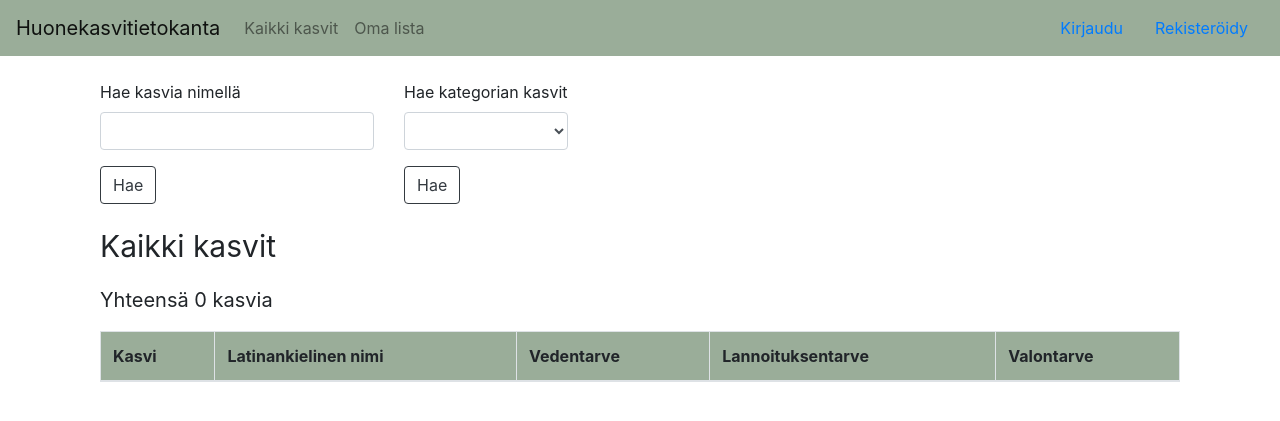
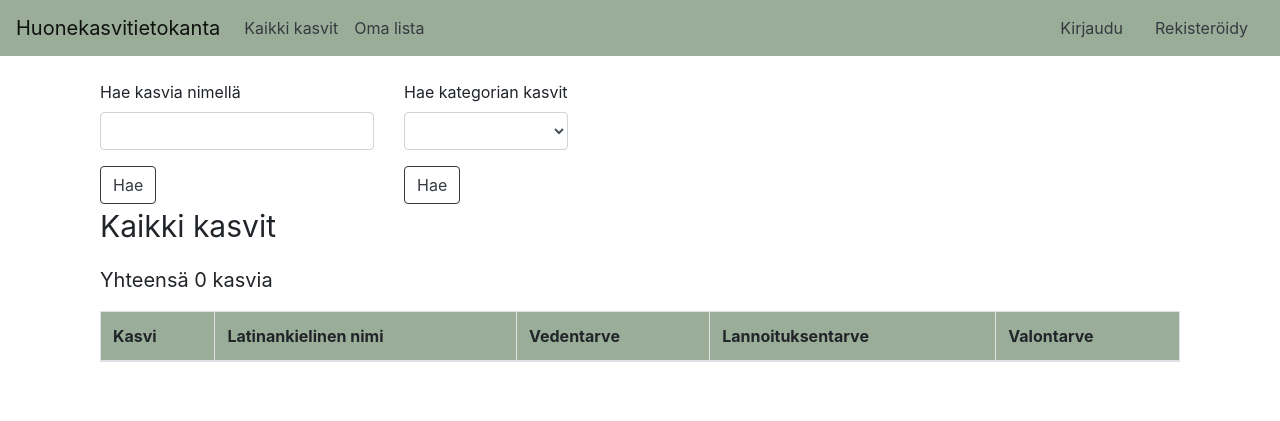
Before and after one commit to sumuh/Huonekasvitietokanta, a Flask app: page /show/all in a window 1280 px wide. Shown: the top 421 px of the page. Run offline with Flask 2, Linux system fonts and the light colour scheme; data that the repository does not hold is empty; some libraries are stand-ins or nearby versions.

Commit message:
added css file, styled datepicker

```diff
--- a/application/plants/forms.py
+++ b/application/plants/forms.py
@@ -1,6 +1,6 @@
 from flask_wtf import FlaskForm
-from wtforms import StringField, SelectField, SelectMultipleField, validators, RadioField, DateField
-from wtforms.ext.sqlalchemy.fields import QuerySelectField, QuerySelectMultipleField
+from wtforms import StringField, SelectField, DateField, validators
+from wtforms.ext.sqlalchemy.fields import QuerySelectField
 
 from application.auth.models import User
 from .models import Plant, PlantUser, Category, PlantCategory
@@ -51,6 +51,6 @@ class UpdateLastWateredForm(FlaskForm):
 
 class UpdateLastFertilizedForm(FlaskForm):
 
-    newdate = DateField("Date")
+    newdate = DateField("Date", format = "%Y-%m-%d")
     class Meta:
         csrf = False
--- a/application/plants/views.py
+++ b/application/plants/views.py
@@ -84,6 +84,7 @@ def plants_new():
 def plants_update_form(plant_id):
 
     p = Plant.query.get(plant_id)
+
     return render_template("plants/update.html", plant_id = plant_id, form = PlantForm(obj = p))
 
 @app.route("/update/plant/<plant_id>/", methods = ["POST"])
--- /dev/null
+++ b/application/static/styles/style.css
@@ -0,0 +1,21 @@
+th {
+  background-color: #9aad99;
+}
+.custom-title-large {
+  font-size: 30px;
+}
+.custom-title-medium {
+  font-size: 20px;
+}
+.custom-title-small {
+  font-size: 16px;
+}
+.padded-top-large {
+  margin-top: 20px;
+}
+.padded-top-medium {
+  margin-top: 10px;
+}
+.padded-top-small {
+  margin-top: 5px;
+}
--- a/application/templates/layout.html
+++ b/application/templates/layout.html
@@ -1,6 +1,7 @@
 <!DOCTYPE html>
 <html>
   <head>
+
     <meta charset="utf-8">
     <meta name="viewport" content="width=device-width, initial-scale=1, shrink-to-fit=no">
     <title>Huonekasvitietokanta</title>
@@ -10,41 +11,43 @@
 
     <link rel="stylesheet" href="https://cdnjs.cloudflare.com/ajax/libs/bootstrap-datepicker/1.9.0/css/bootstrap-datepicker.min.css" integrity="sha256-siyOpF/pBWUPgIcQi17TLBkjvNgNQArcmwJB8YvkAgg=" crossorigin="anonymous" />
 
+    <link rel="stylesheet" type="text/css" href="{{ url_for('static', filename='styles/style.css') }}">
+
   </head>
 
   <body>
 
     <nav class="navbar navbar-expand-md navbar-light mb-4" style="background-color: #9aad99;">
-	     <a class="navbar-brand" href="{{ url_for('plants_show_all') }} ">Huonekasvitietokanta</a>
+	     <a class="navbar-brand main" href="{{ url_for('plants_show_all') }} ">Huonekasvitietokanta</a>
 	     <button class="navbar-toggler" type="button" data-toggle="collapse" data-target="#navbarCollapse" aria-controls="navbarCollapse" aria-expanded="false" aria-label="Toggle navigation">
           <span class="navbar-toggler-icon"></span>
 	      </button>
 	      <div class="collapse navbar-collapse" id="navbarCollapse">
           <ul class="navbar-nav mr-auto">
             <li class="nav-item">
-              <a class="nav-link" href="{{ url_for('plants_show_all') }} ">Kaikki kasvit</a>
+              <a class="nav-link text-dark" href="{{ url_for('plants_show_all') }} ">Kaikki kasvit</a>
             </li>
             {% if current_user.role == "ADMIN" %}
             <li class="nav-item">
-              <a class="nav-link" href="{{ url_for('plants_new_form') }} ">Lisää kasvi</a>
+              <a class="nav-link text-dark" href="{{ url_for('plants_new_form') }} ">Lisää kasvi</a>
             </li>
             <li class="nav-item">
-              <a class="nav-link" href="{{ url_for('categories_new_form') }} ">Lisää kategoria</a>
+              <a class="nav-link text-dark" href="{{ url_for('categories_new_form') }} ">Lisää kategoria</a>
             </li>
             <li class="nav-item">
-              <a class="nav-link" href="{{ url_for('categories_manage_all') }} ">Hallitse kategorioita</a>
+              <a class="nav-link text-dark" href="{{ url_for('categories_manage_all') }} ">Hallitse kategorioita</a>
             </li>
             {% endif %}
             <li class="nav-item">
-              <a class="nav-link" href="{{ url_for('plants_show_user') }} ">Oma lista</a>
+              <a class="nav-link text-dark" href="{{ url_for('plants_show_user') }} ">Oma lista</a>
             </li>
           </ul>
           <div class="form-inline mt-2 mt-md-0">
 	           {% if current_user.is_authenticated %}
-	            <a href="{{ url_for('auth_logout') }}">Kirjautunut nimellä {{ current_user.username }} -- Kirjaudu ulos</a>
+	            <a class="text-dark" href="{{ url_for('auth_logout') }}">Kirjautunut nimellä {{ current_user.username }} -- Kirjaudu ulos</a>
 	            {% else %}
-	            <a class="nav-link" href="{{ url_for('auth_login') }}">Kirjaudu</a><br/>
-              <a class="nav-link" href="{{ url_for('auth_register') }}">Rekisteröidy</a>
+	            <a class="nav-link text-dark" href="{{ url_for('auth_login') }}">Kirjaudu</a><br/>
+              <a class="nav-link text-dark" href="{{ url_for('auth_register') }}">Rekisteröidy</a>
 	            {% endif %}
           </div>
 	      </div>
@@ -52,6 +55,7 @@
 
     <main role="main" class="container">
     {% block body %}
+
       <p>
         Content
       </p>
--- a/application/templates/plants/listall.html
+++ b/application/templates/plants/listall.html
@@ -1,26 +1,12 @@
 {% extends "layout.html" %}
 
 {% block body %}
+
 <style>
-    th {
-      background-color: #9aad99;
-    }
-    td.no_border {
+td.no-border {
   border-right-style: hidden;
   border-top-style: hidden;
   border-bottom-style: hidden;
-    }
-    .custom_title {
-      font-size: 30px;
-    }
-    .custom_title_smaller {
-      font-size: 20px;
-    }
-    .custom_title_small {
-      font-size: 16px;
-    }
-    .top-buffer {
-      margin-top:20px;
 }
 </style>
 
@@ -36,7 +22,7 @@
         </div>
 
         {% if noresult_plant is defined %}
-            <p class="custom_title_small">
+          <p class="custom-title-small">
             Haulla ei löytynyt tuloksia!
           </p>
         {% endif %}
@@ -53,7 +39,7 @@
         </div>
 
         {% if noresult_category is defined %}
-            <p class="custom_title_small">
+          <p class="custom-title-small">
             Kategoriassa ei ole kasveja!
           </p>
         {% endif %}
@@ -67,10 +53,10 @@
   <div class="row top-buffer">
     <div class="col-md">
 
-        <p class="custom_title">
+      <p class="custom-title-large">
         Kaikki kasvit
       </p>
-        <p class="custom_title_smaller">
+      <p class="custom-title-medium">
         {% if number == 1 %}
           Yhteensä {{ number }} kasvi
         {% else %}
@@ -97,14 +83,14 @@
             <td>{{ plant.fertilizer_need }}</td>
             <td>{{ plant.light_need }}</td>
             {% if current_user.role == "ADMIN" %}
-              <td class="no_border">
+            <td class="no-border">
               <form class="form-inline" method="GET" action="{{ url_for('plants_update_form', plant_id=plant.id) }}">
                 <div class="input-group">
                   <button type="submit" class="btn btn-outline-dark">Muuta tietoja</button>
                 </div>
               </form>
             </td>
-              <td class="no_border">
+            <td class="no-border">
               <form class="form-inline" method="POST" action="{{ url_for('plants_delete', plant_id=plant.id) }}">
                 <div class="input-group">
                   <button type="submit" class="btn btn-outline-dark">Poista</button>
@@ -112,7 +98,7 @@
               </form>
             </td>
             {% endif %}
-              <td class="no_border">
+            <td class="no-border">
               <form class="form-inline" method="POST" action="{{ url_for('plants_new_user_connection', plant_id=plant.id) }}">
                 <div class="input-group">
                   <button type="submit" class="btn btn-outline-dark">Lisää omalle listalle</button>
@@ -130,7 +116,4 @@
 
 </div>
 
-
-
-
 {% endblock %}
```
Also changed, not shown: application/templates/auth/loginform.html (+3 -8 lines), application/templates/auth/register.html (+3 -8 lines), application/templates/auth/registersuccess.html (+2 -6 lines), application/templates/categories/manageall.html (+10 -19 lines), application/templates/categories/manageone.html (+9 -17 lines), application/templates/categories/new.html (+4 -15 lines), application/templates/categories/update.html (+1 -10 lines), application/templates/plants/listuser.html (+21 -31 lines), application/templates/plants/new.html (+1 -7 lines), application/templates/plants/noresults.html (deleted, +0 -19 lines), application/templates/plants/searchresults.html (+7 -15 lines), application/templates/plants/update.html (+1 -7 lines), application/static/favicon.ico (deleted). Lines whose indentation alone changed are shown as unchanged.
